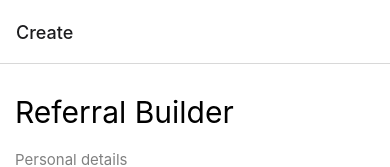
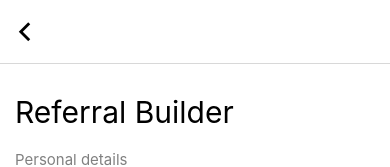
Before and after one commit to OsamaAbbasi/ReferralBuilder, a React Native app: screen / in a window 390 px wide. Shown: the top 167 px of the page. Built offline with nearby package versions, Linux system fonts and the light colour scheme.

Commit message:
touch ups

```diff
--- a/src/App.tsx
+++ b/src/App.tsx
@@ -4,6 +4,8 @@ import {createBottomTabNavigator} from '@react-navigation/bottom-tabs';
 import CreateReferralScreen from './screens/CreateReferralScreen';
 import ViewReferralsScreen from './screens/ViewReferralsScreen';
 import Ionicons from 'react-native-vector-icons/Ionicons';
+import {TouchableOpacity} from 'react-native';
+import HeaderBackButton from './components/HeaderBackButton';
 
 const Tab = createBottomTabNavigator();
 
@@ -20,7 +22,7 @@ const App: FC = (): JSX.Element => {
     <NavigationContainer theme={MyTheme}>
       <Tab.Navigator
         screenOptions={({route}) => ({
-          tabBarIcon: ({focused, color, size}) => {
+          tabBarIcon: ({color, size}) => {
             let iconName;
 
             if (route.name === 'Create') {
@@ -29,14 +31,29 @@ const App: FC = (): JSX.Element => {
               iconName = 'briefcase-outline';
             }
 
-            // You can return any component that you like here!
             return <Ionicons name={iconName} size={size} color={color} />;
           },
           tabBarActiveTintColor: 'green',
           tabBarInactiveTintColor: 'black',
         })}>
-        <Tab.Screen name="Create" component={CreateReferralScreen} />
-        <Tab.Screen name="View" component={ViewReferralsScreen} />
+        <Tab.Screen
+          name="Create"
+          component={CreateReferralScreen}
+          options={{
+            headerTitle: '',
+            headerLeft: () => <HeaderBackButton onPress={() => {}} />,
+          }}
+        />
+        <Tab.Screen
+          name="View"
+          component={ViewReferralsScreen}
+          options={({navigation}) => ({
+            headerTitle: '',
+            headerLeft: () => (
+              <HeaderBackButton onPress={() => navigation.goBack()} />
+            ),
+          })}
+        />
       </Tab.Navigator>
     </NavigationContainer>
   );
--- /dev/null
+++ b/src/components/HeaderBackButton.tsx
@@ -0,0 +1,20 @@
+import React, {FC} from 'react';
+import {StyleSheet, TouchableOpacity} from 'react-native';
+import Ionicons from 'react-native-vector-icons/Ionicons';
+
+interface HeaderBackButtonProps {
+  onPress: () => void;
+}
+const HeaderBackButton: FC<HeaderBackButtonProps> = ({onPress}) => {
+  return (
+    <TouchableOpacity onPress={onPress} style={styles.button}>
+      <Ionicons name="chevron-back" size={30} />
+    </TouchableOpacity>
+  );
+};
+
+const styles = StyleSheet.create({
+  button: {marginLeft: 10},
+});
+
+export default HeaderBackButton;
--- a/src/screens/ViewReferralsScreen.tsx
+++ b/src/screens/ViewReferralsScreen.tsx
@@ -47,7 +47,9 @@ const ViewReferralsScreen = () => {
   return (
     <ScrollView contentContainerStyle={styles.conatiner}>
       {loading ? (
-        <ActivityIndicator size={'large'} />
+        <View style={styles.loadingContainer}>
+          <ActivityIndicator size={'large'} color={'green'} />
+        </View>
       ) : (
         <View style={styles.viewRecordsContainer}>
           <TitleText text="View records" />
@@ -76,6 +78,7 @@ const ViewReferralsScreen = () => {
 
 const styles = StyleSheet.create({
   conatiner: {flex: 1, marginHorizontal: 10},
+  loadingContainer: {flex: 1, alignItems: 'center', justifyContent: 'center'},
   viewRecordsContainer: {
     justifyContent: 'flex-start',
     alignItems: 'flex-start',
```
